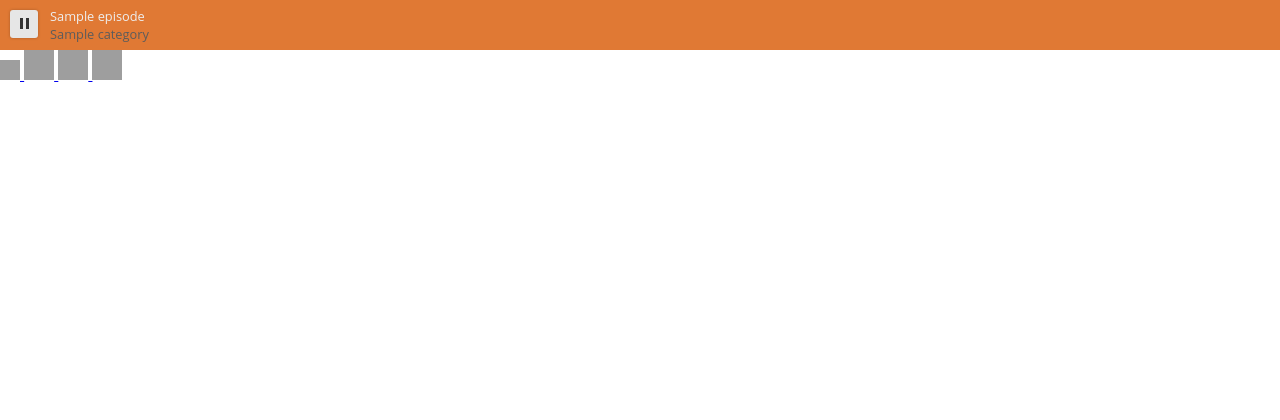
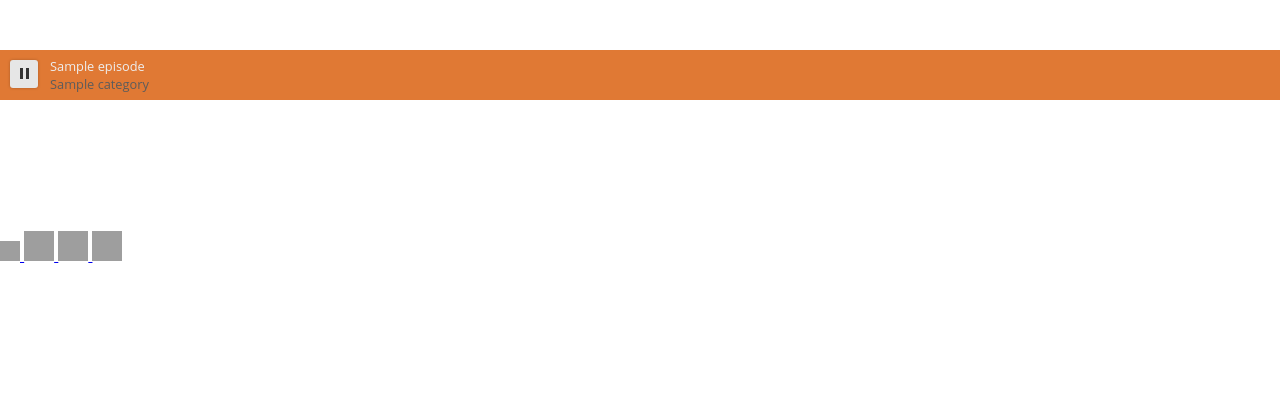
Before and after one commit to lobodol/2minutesDuPeuple, a Symfony app: template app/Resources/views/default/index.html.twig in a window 1280 px wide. Shown: the part 109-529 px from the top of the page. Run offline with Twig, Linux system fonts and the light colour scheme; the template is opened without the code that fills it: most values are stand-ins (such as "Sample title", 1, 10 or a date in 2020); style sheets or scripts are compiled from the project's sources; some libraries are stand-ins or nearby versions; grey boxes are pictures that could not be loaded.

Commit message:
Add margin to playlist wrapper

```diff
--- a/app/Resources/public/scss/_playlist.scss
+++ b/app/Resources/public/scss/_playlist.scss
@@ -1,8 +1,10 @@
 #PlayList {
-  margin: 0;
+  margin: 50px 0 131px 0;
   padding: 0;
 
   list-style: none;
+
+  background-color: #393939;
 }
 
 .EpisodeItem {
```
